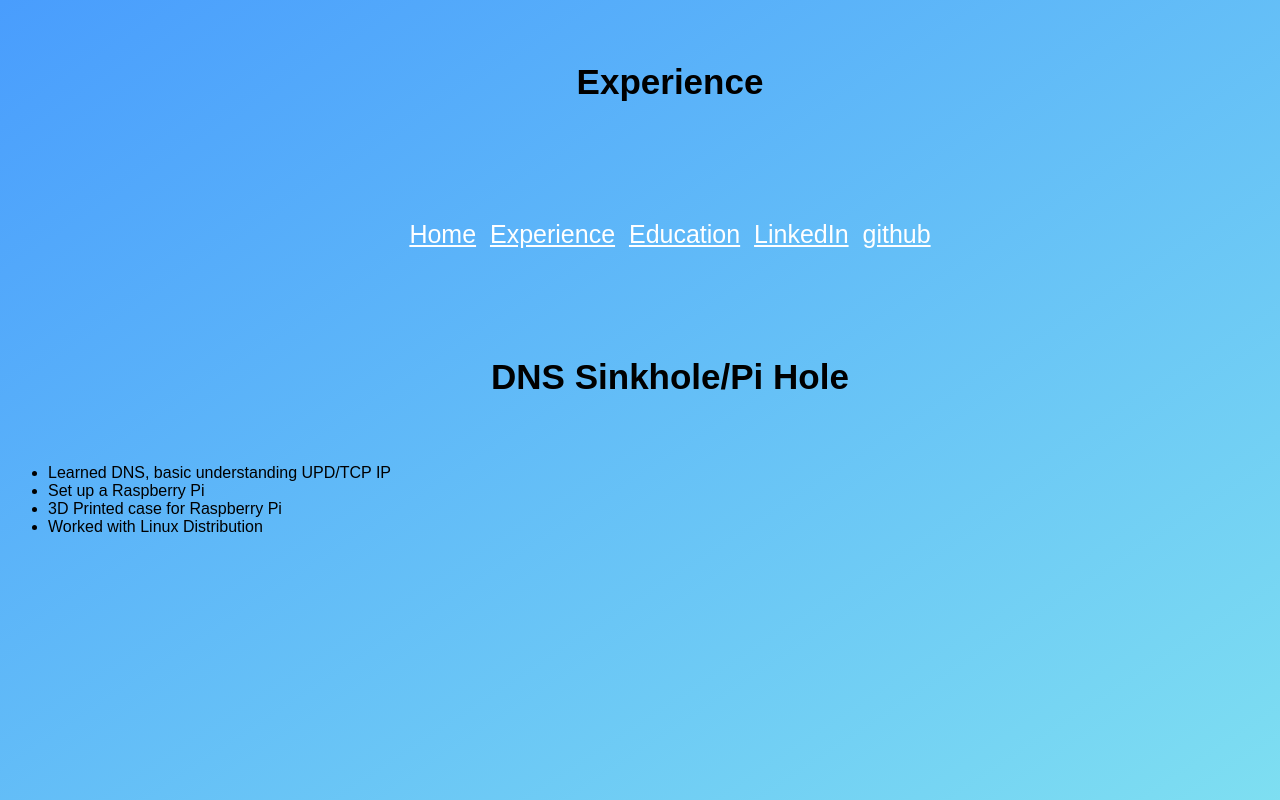
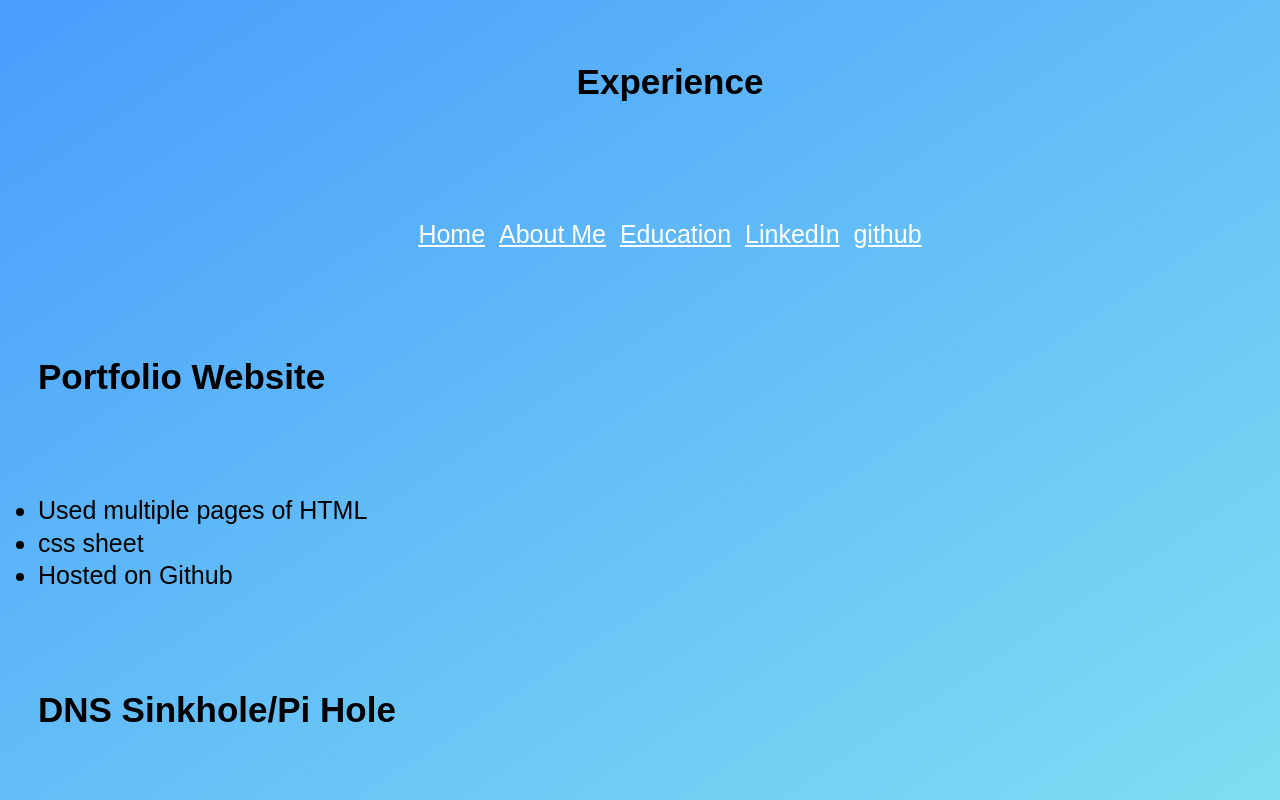
Before and after one commit to Jamimofasa/Jamimofasa.github.io, a plain HTML site: page experience.html in a window 1280 px wide. Shown: the top 800 px of the page. Drawn offline with Linux system fonts and the light colour scheme.

Commit message:
update navigation bar
Fixed the navigation bar. Added About me to each page.
added more content to About me page

```diff
--- a/experience.html
+++ b/experience.html
@@ -6,6 +6,11 @@
 <head>
     <link rel="stylesheet" type="text/css" href="style.css">
     <h2>Experience</h2>
+    <style>
+        h3 {
+            text-align: left;
+        }
+    </style>
 </head>
 
 
@@ -15,13 +20,21 @@
     <!-- hyperlinks to linkedin and git -->
     <nav>
         <a href="./index.html">Home</a>
-        <a href="./experience.html">Experience</a>
+        <a href="./aboutMe.html">About Me</a>
         <a href="./education.html">Education</a>
         <a href="https://www.linkedin.com/in/james-morand/" target="_blank">LinkedIn</a>
         <a href="https://github.com/Jamimofasa" target="_blank">github</a>
 
     </nav>
 
+    <div>
+        <h3>Portfolio Website</h3>
+        <ul>
+            <li>Used multiple pages of HTML</li>
+            <li>css sheet</li>
+            <li>Hosted on Github</li>
+        </ul>
+    </div>
     <div>
         <h3>DNS Sinkhole/Pi Hole</h3>
         <ul>
--- a/style.css
+++ b/style.css
@@ -6,6 +6,12 @@
     align-items: center;
     background: linear-gradient(to top left, #7fe0f1, #499dfd);
     font-family: 'Ubuntu Condensed', sans-serif;
+}
+.navigationBar {
+    /* width: 600px; */
+    background: rgb(78, 75, 70);
+
+
 }
 nav{
 
@@ -55,6 +61,16 @@ p {
     text-align: center;
     color: white;
 }
+ul{
+    font-family: sans-serif;
+    font-size: 25px;
+    line-height: 1.3;
+    width: 100%;
+    padding: 30px;
+    text-align: left;
+    color: black;
+}
+
 
 a {
     font-family: sans-serif;
```
Also changed, not shown: aboutMe.html (+17 -4 lines), education.html (+9 -8 lines), index.html (+4 -7 lines). Lines whose indentation alone changed are shown as unchanged.
